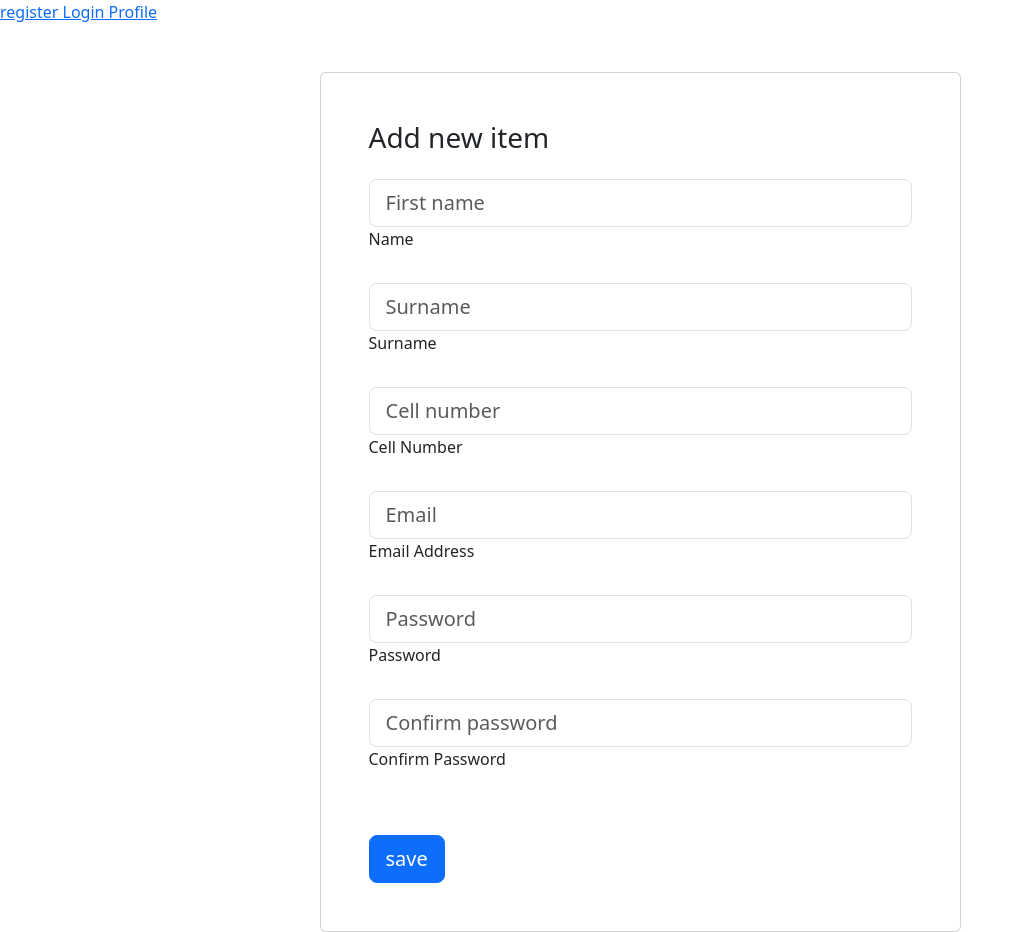
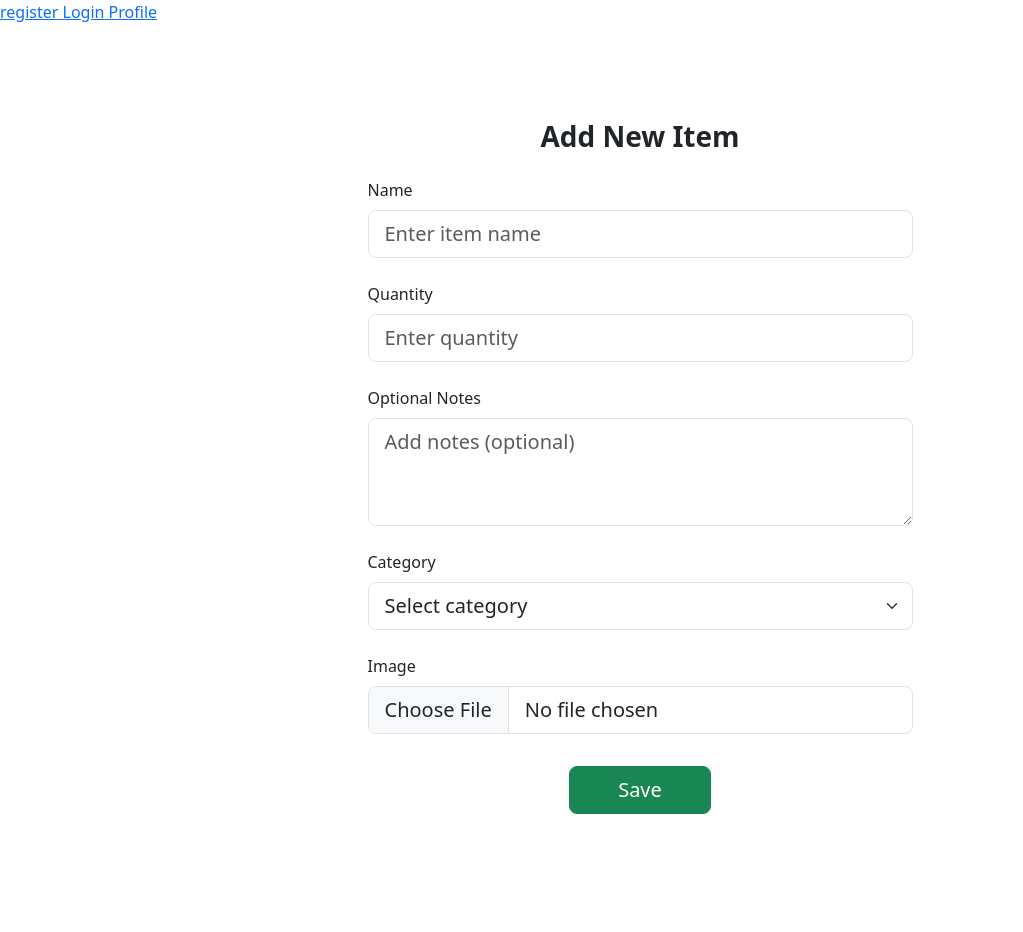
Before and after one commit to Bongeka-Bhungane/task5-shopping-list-tracker, a React (Vite) app: page / in a window 1280 px wide. Shown: the whole page, without its empty margins (0-1023 px from the left). After the commit the page ends 862 px from the top, so only its background shows below. Built offline with nearby package versions, Linux system fonts and the light colour scheme.

Commit message:
fixed my form now it has the required fields, now i have to make a slice for the form

```diff
--- a/src/components/NewListForm.tsx
+++ b/src/components/NewListForm.tsx
@@ -1,81 +1,148 @@
-import React from 'react'
+import React, { useState } from "react";
 
 export default function NewListForm() {
+  const [formData, setFormData] = useState({
+    name: "",
+    quantity: "",
+    notes: "",
+    category: "",
+    image : "",
+  });
+
+  const [imagePreview, setImagePreview] = useState<string | null>(null);
+
+  const handleChange = (
+    e: React.ChangeEvent<
+      HTMLInputElement | HTMLSelectElement | HTMLTextAreaElement
+    >
+  ) => {
+    const { name, value } = e.target;
+    setFormData((prev) => ({
+      ...prev,
+      [name]: value,
+    }));
+  };
+
+  const handleImageChange = (e: React.ChangeEvent<HTMLInputElement>) => {
+    const file = e.target.files?.[0];
+    if (file) {
+      const imageUrl = URL.createObjectURL(file);
+      setImagePreview(imageUrl);
+      setFormData((prev) => ({
+        ...prev,
+        image: imageUrl,
+      }));
+    }
+  };
+
+  const handleSubmit = (e: React.FormEvent) => {
+    e.preventDefault();
+    console.log("Item saved:", formData);
+    alert("Item saved successfully!");
+  };
+
   return (
     <section className="vh-100 gradient-custom">
       <div className="container py-5 h-100">
         <div className="row justify-content-center align-items-center h-100">
           <div className="col-12 col-lg-9 col-xl-7">
-            <div className="card shadow-2-strong card-registration custom-card">
+            <div className="card shadow-2-strong card-registration custom-card border-0">
               <div className="card-body p-4 p-md-5">
-                <h3 className="mb-4">Add new item</h3>
-                <form>
-                  <div className="row">
+                <h3 className="mb-4 text-center fw-bold">Add New Item</h3>
+                <form onSubmit={handleSubmit}>
                   <div className="mb-4">
+                    <label className="form-label">Name</label>
                     <input
                       type="text"
                       name="name"
-                        placeholder="First name"
+                      value={formData.name}
+                      onChange={handleChange}
+                      placeholder="Enter item name"
                       className="form-control form-control-lg"
+                      required
                     />
-                      <label className="form-label">Name</label>
-                    </div>
-                    <div className="mb-4">
-                      <input
-                        type="text"
-                        name="surname"
-                        placeholder="Surname"
-                        className="form-control form-control-lg"
-                      />
-                      <label className="form-label">Surname</label>
-                    </div>
                   </div>
 
                   <div className="mb-4">
+                    <label className="form-label">Quantity</label>
                     <input
-                      type="tel"
-                      name="phone"
-                      placeholder="Cell number"
+                      type="number"
+                      name="quantity"
+                      value={formData.quantity}
+                      onChange={handleChange}
+                      placeholder="Enter quantity"
                       className="form-control form-control-lg"
+                      required
                     />
-                    <label className="form-label">Cell Number</label>
                   </div>
 
-                  <div className="row">
                   <div className="mb-4">
-                      <input
-                        type="email"
-                        name="email"
-                        placeholder="Email"
+                    <label className="form-label">Optional Notes</label>
+                    <textarea
+                      name="notes"
+                      value={formData.notes}
+                      onChange={handleChange}
+                      placeholder="Add notes (optional)"
                       className="form-control form-control-lg"
-                      />
-                      <label className="form-label">Email Address</label>
-                    </div>
-                    <div className="mb-4">
-                      <input
-                        type="password"
-                        name="password"
-                        placeholder="Password"
-                        className="form-control form-control-lg"
-                      />
-                      <label className="form-label">Password</label>
-                    </div>
-                    <div className="mb-4">
-                      <input
-                        type="password"
-                        name="cpassword"
-                        placeholder="Confirm password"
-                        className="form-control form-control-lg"
-                      />
-                      <label className="form-label">Confirm Password</label>
-                    </div>
+                      rows={3}
+                    ></textarea>
                   </div>
 
-                  <div className="mt-4 pt-2">
+                  <div className="mb-4">
+                    <label className="form-label">Category</label>
+                    <select
+                      name="category"
+                      value={formData.category}
+                      onChange={handleChange}
+                      className="form-select form-select-lg"
+                      required
+                    >
+                      <option value="">Select category</option>
+                      <option value="food">Food</option>
+                      <option value="drinks">Drinks</option>
+                      <option value="fruits">Fruits</option>
+                      <option value="vegetables">Vegetables</option>
+                      <option value="appliances">Appliances</option>
+                      <option value="deodorant">Deodorant</option>
+                      <option value="lotion">Lotion</option>
+                      <option value="hair">Hair</option>
+                      <option value="makeup">Makeup</option>
+                      <option value="shoes">Shoes</option>
+                      <option value="dresses">Dresses</option>
+                      <option value="tops">Tops</option>
+                      <option value="jerseys">Jerseys</option>
+                      <option value="bottoms">Bottoms</option>
+                      <option value="bags">Bags</option>
+                    </select>
+                  </div>
+
+                  <div className="mb-4">
+                    <label className="form-label">Image</label>
+                    <input
+                      type="file"
+                      name="image"
+                      accept="image/*"
+                      className="form-control form-control-lg"
+                      onChange={handleImageChange}
+                    />
+                    {imagePreview && (
+                      <div className="mt-3 text-center">
+                        <img
+                          src={imagePreview}
+                          alt="Preview"
+                          className="img-fluid rounded shadow"
+                          style={{ maxHeight: "200px" }}
+                        />
+                      </div>
+                    )}
+                  </div>
+
+                  <div className="mt-4 pt-2 text-center">
                     <button
-                      className="btn btn-primary btn-lg"
+                      className="btn btn-success btn-lg px-5"
                       type="submit"
-                    >save
+                    >
+                      Save
                     </button>
                   </div>
                 </form>
--- a/src/components/SignupForm.tsx
+++ b/src/components/SignupForm.tsx
@@ -17,7 +17,7 @@ export default function SignupForm() {
     phone: "",
     password: "",
     cpassword: "",
-    lists: [],
+    shoppingLists: [],
   });
 
   const [validationErrors, setValidationErrors] = useState<
--- a/src/data/db.json
+++ b/src/data/db.json
@@ -1,14 +1,14 @@
 {
   "users": [
     {
-      "id": "8192",
+      "id": "6868",
       "name": "Bongeka",
       "surname": "Bhungane",
       "email": "angelabhungane@gmail.com",
       "phone": "0832964212",
-      "password": "$2b$10$F21zEgi1iJiX1QjWLvG6q.PT98C5UEOGtZvq8ScmRaB7OP9Ruvede",
+      "password": "$2b$10$JVR8WXdEAaFW.aCDYqk/0uJkvDYEAofPbFI2iGndqI0uHSuyZwGD2",
       "cpassword": "281220",
-      "lists": []
+      "shoppingLists": []
     }
   ]
 }
--- a/src/features/signupSlice.ts
+++ b/src/features/signupSlice.ts
@@ -11,7 +11,7 @@ export interface RegisterFormData {
   phone: string;
   password: string;
   cpassword: string;
-  lists: [];
+  shoppingLists: [];
 }
 
 // Define the state type
```
Lines whose indentation alone changed are shown as unchanged.
